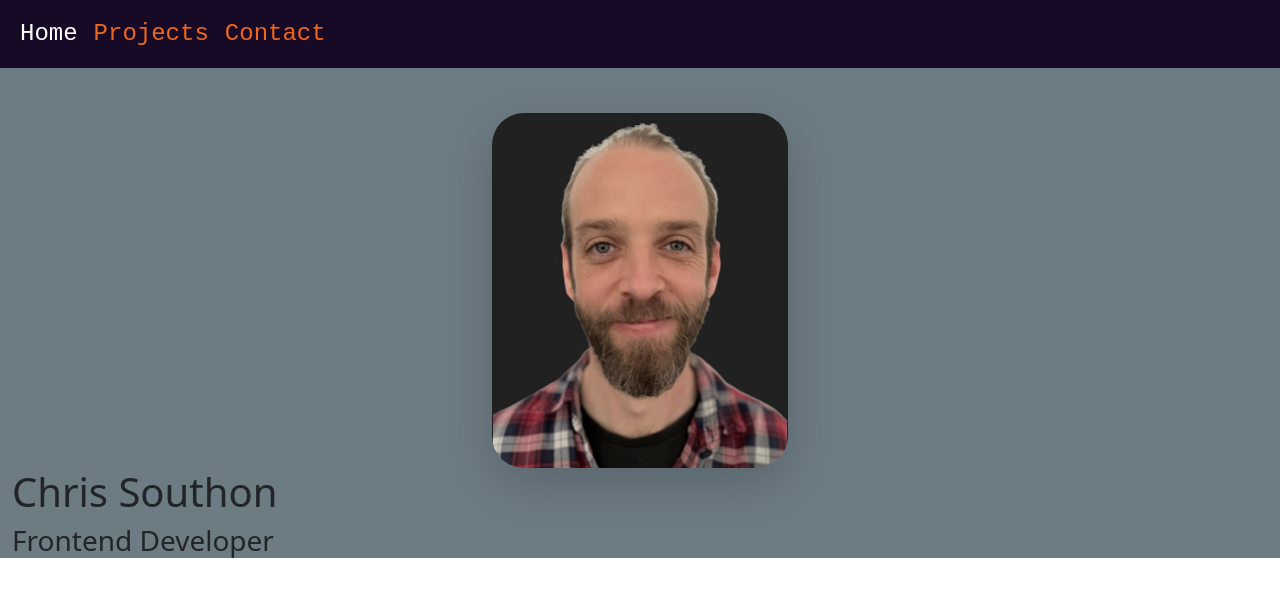
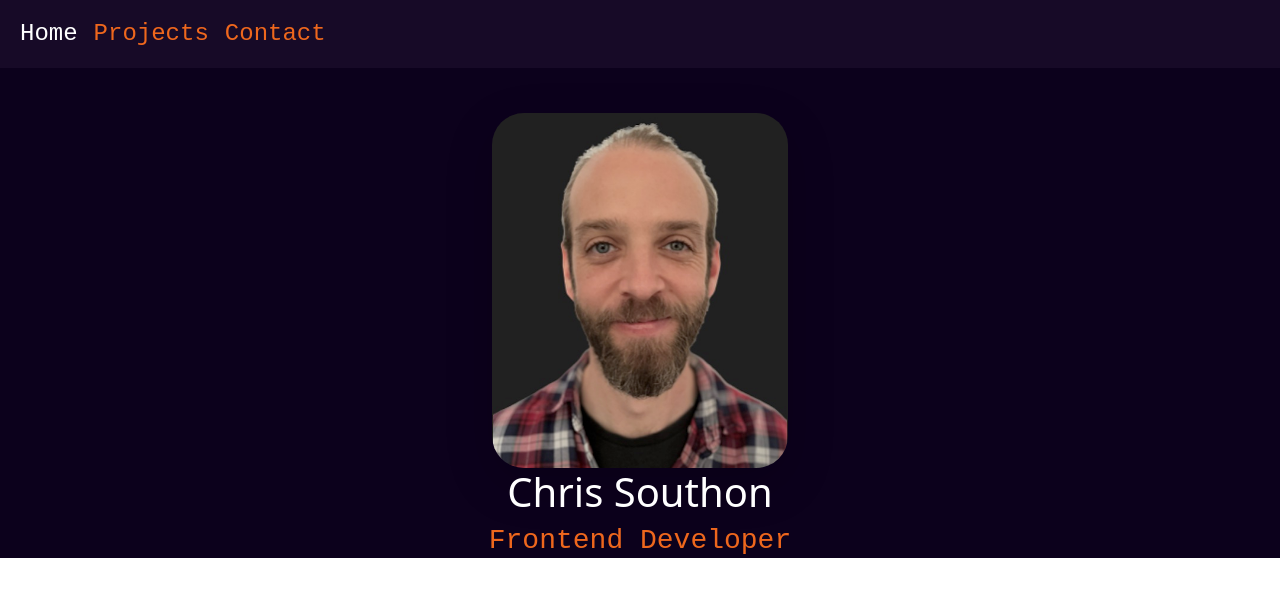
Before and after one commit to Chriscds/react-portfolio, a React (Create React App) app: page / in a window 1280 px wide. Shown: the top 596 px of the page. Built offline with nearby package versions, Linux system fonts and the light colour scheme.

Commit message:
Applied css to headings on HOme.js

```diff
--- a/src/components/styles/Home.css
+++ b/src/components/styles/Home.css
@@ -1,5 +1,5 @@
 .homeBackground {
-    background-color: #445760c7;
+    background-color: #0c011c;
 }
 .photo {
     display: flex;
@@ -7,3 +7,14 @@
     height: 400px;
     padding-top: 45px;
 }
+h1, h3 {
+    display: flex;
+    justify-content: center;
+}
+h1 {
+    color: rgb(255, 255, 255);
+}
+h3 {
+    color: #ee671d;
+    font-family: 'Courier New', Courier, monospace;
+}
```
